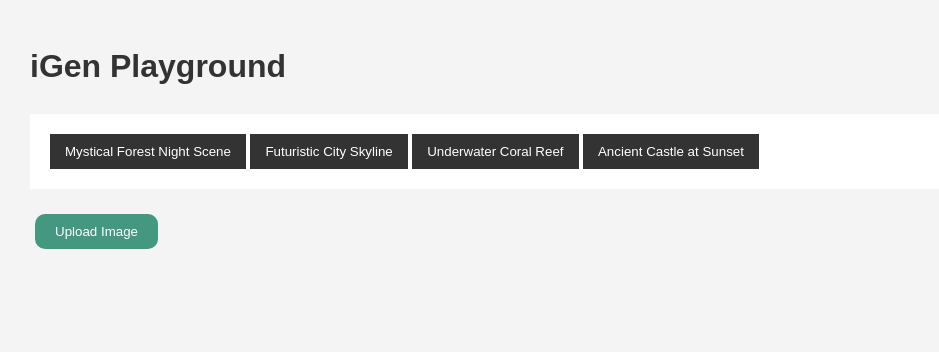
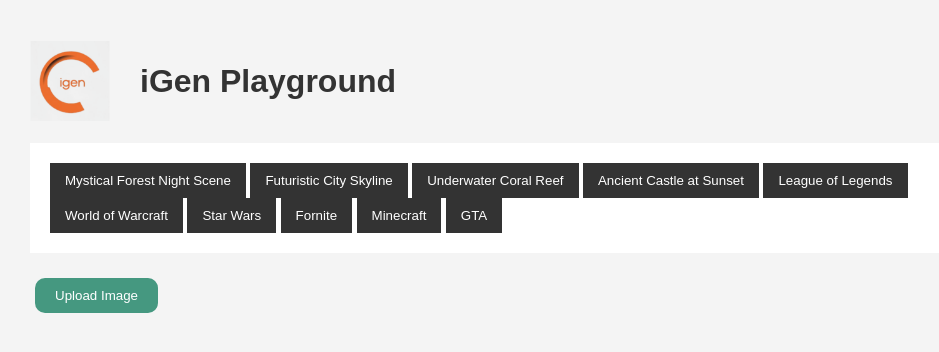
Before and after one commit to nueverest/igen, a Flask app: page / in a window 1280 px wide. Shown: the top 352 px of the page, without its empty margins (98-1037 px from the left). Run offline with Flask 3, Linux system fonts and the light colour scheme.

Commit message:
fix merge conflict

```diff
--- a/app.py
+++ b/app.py
@@ -32,7 +32,3 @@
 
 if __name__ == '__main__':
     app.run(debug=True)
-
-
-if __name__ == '__main__':
-    app.run(debug=True)
--- a/templates/index.html
+++ b/templates/index.html
@@ -3,18 +3,37 @@
 <head>
     <meta charset="UTF-8">
     <meta name="viewport" content="width=device-width, initial-scale=1.0">
-    <title>Flask App</title>
+    <title>iGen</title>
     <link rel="stylesheet" href="{{ url_for('static', filename='css/style.css') }}">
+    <link rel="shortcut icon" href="{{ url_for('static', filename='favicon.ico') }}">
+    <style>
+        .logo {
+            vertical-align: center; /* Aligns the logo vertically in the middle of the text */
+            justify-content: space-between;
+            height: 80px; /* Adjust the height as needed */
+            margin-right: 30px;
+        }
+        h1 {
+            display: flex;
+            align-items: center;
+        }
+    </style>
 </head>
 <body>
     <div class="container">
-        <h1>iGen Playground</h1>
+        <h1><img src="static/logo.png" alt="My Website Logo", class="logo">iGen Playground</h1>
         <form method="POST" id="promptForm">
             <input type="hidden" name="user_input" id="userInput">
             <button type="button" class="prompt-button" data-prompt="Mystical forest night scene" onclick="submitPrompt(this)">Mystical Forest Night Scene</button>
             <button type="button" class="prompt-button" data-prompt="Futuristic city skyline" onclick="submitPrompt(this)">Futuristic City Skyline</button>
             <button type="button" class="prompt-button" data-prompt="Underwater coral reef landscape" onclick="submitPrompt(this)">Underwater Coral Reef</button>
             <button type="button" class="prompt-button" data-prompt="Ancient castle at sunset" onclick="submitPrompt(this)">Ancient Castle at Sunset</button>
+            <button type="button" class="prompt-button" data-prompt="League of Legends" onclick="submitPrompt(this)">League of Legends</button>
+            <button type="button" class="prompt-button" data-prompt="World of Warcraft" onclick="submitPrompt(this)">World of Warcraft</button>
+            <button type="button" class="prompt-button" data-prompt="Star Wars" onclick="submitPrompt(this)">Star Wars</button>
+            <button type="button" class="prompt-button" data-prompt="Fornite" onclick="submitPrompt(this)">Fornite</button>
+            <button type="button" class="prompt-button" data-prompt="Minecraft" onclick="submitPrompt(this)">Minecraft</button>
+            <button type="button" class="prompt-button" data-prompt="GTA" onclick="submitPrompt(this)">GTA</button>
         </form>
         {% if user_input %}
             <div class="result">
```
Also changed, not shown: keys.py (+7 -7 lines), static/favicon.ico (added), static/logo.png (added).
